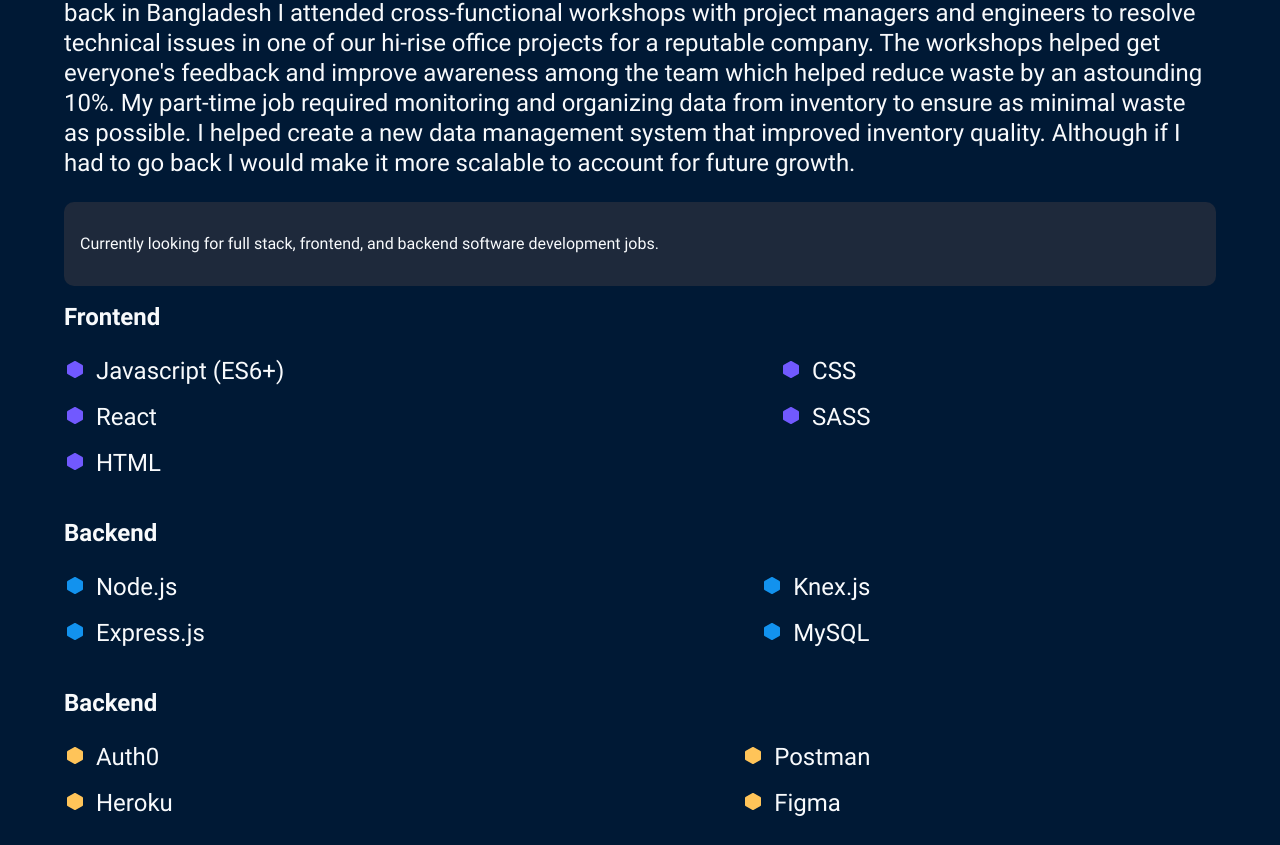
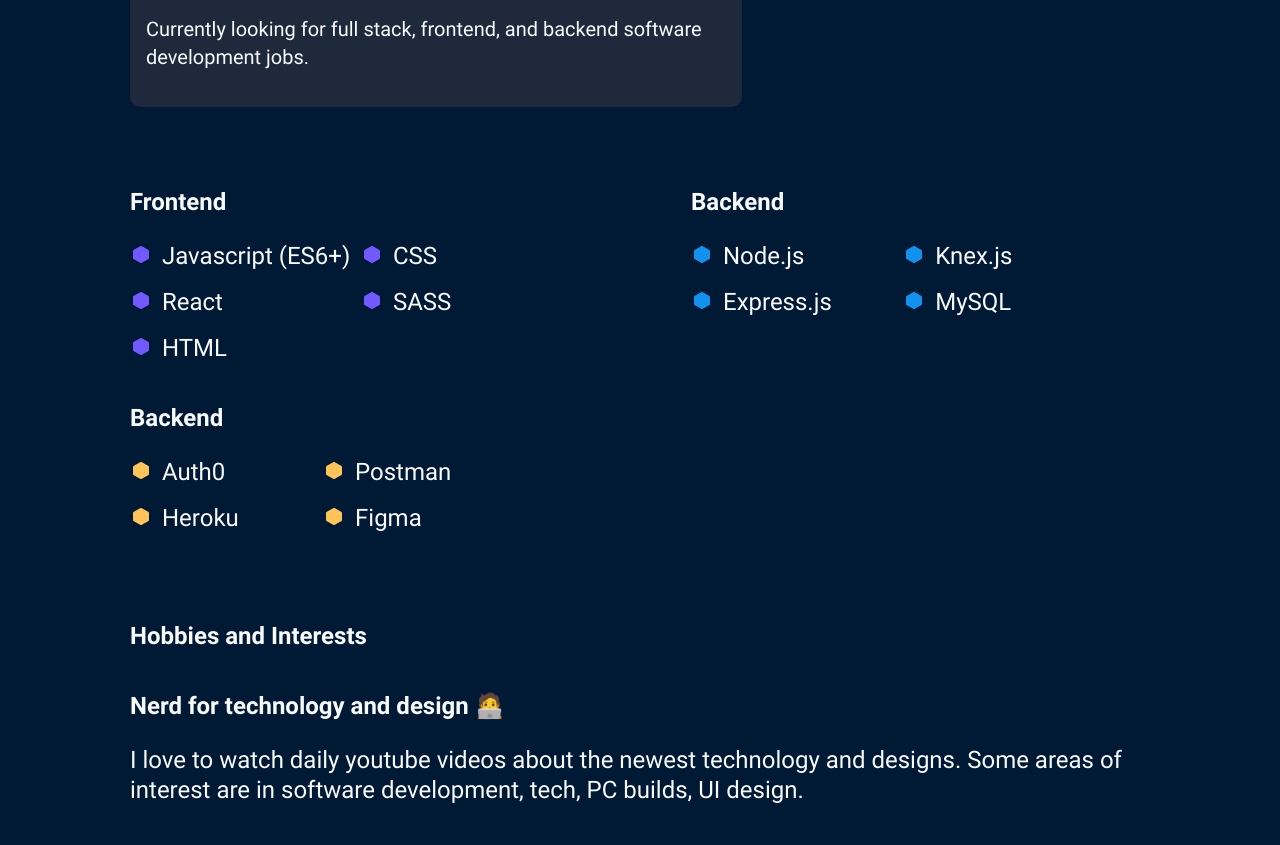
Before and after one commit to abrarfahimr/portfolio-website, a React (Create React App) app: page /about in a window 1280 px wide. Shown: the part 1194-2039 px from the top of the page. Built offline with nearby package versions, Linux system fonts and the light colour scheme.

Commit message:
finished styling desktop screen

```diff
--- a/src/App.js
+++ b/src/App.js
@@ -5,6 +5,7 @@
 import Header from './components/Header/Header';
 import Footer from './components/Footer/Footer';
 import NavBar from './components/NavBar/NavBar';
+import ScrollToTop from './components/ScrollToTop/ScrollToTop';
 import { useState } from 'react';
 import WorkPage from './pages/WorkPage/WorkPage';
 
@@ -17,6 +18,7 @@
   return (
     <div className="App">
       <BrowserRouter>
+        <ScrollToTop/>
         <Header toggleSideBar={toggleSideBar} sidebar={sidebar} />
         <NavBar toggleSideBar={toggleSideBar} sidebar={sidebar} />
         <Routes>
--- /dev/null
+++ b/src/components/ScrollToTop/ScrollToTop.js
@@ -0,0 +1,12 @@
+import { useEffect } from "react";
+import { useLocation } from "react-router-dom";
+
+export default function ScrollToTop() {
+  const { pathname } = useLocation();
+
+  useEffect(() => {
+    window.scrollTo(0, 0);
+  }, [pathname]);
+
+  return null;
+}
--- a/src/index.scss
+++ b/src/index.scss
@@ -7,10 +7,6 @@
 *::before,
 *::after{
   box-sizing: border-box;
-}
-
-html{
-  scroll-behavior: smooth;
 }
 
 body {
--- a/src/pages/AboutPage/AboutPage.js
+++ b/src/pages/AboutPage/AboutPage.js
@@ -42,8 +42,10 @@
           development jobs.
         </p>
       </div>
+
+      <div className="about__skills">
         {/* frontend list */}
-      <div className="about__frontend">
+        <div className="about__stack">
           <h2 className="about__title">Frontend</h2>
           <div className="about__listcontainer">
             <div className="about__list1">
@@ -98,7 +100,7 @@
         </div>
 
         {/* backend list */}
-      <div className="about__frontend">
+        <div className="about__stack">
           <h2 className="about__title">Backend</h2>
           <div className="about__listcontainer">
             <div className="about__list1">
@@ -145,7 +147,7 @@
         </div>
 
         {/* others */}
-      <div className="about__frontend">
+        <div className="about__stack">
           <h2 className="about__title">Backend</h2>
           <div className="about__listcontainer">
             <div className="about__list1">
@@ -190,13 +192,15 @@
             </div>
           </div>
         </div>
+      </div>
+      <div className="about__hobbiescontainer">
         <h2 className="about__title">Hobbies and Interests</h2>
         <div className="about__hobbies">
           <h3 className="about__subtitle">Nerd for technology and design 🧑‍💻</h3>
           <p className="about__paragraph">
             I love to watch daily youtube videos about the newest technology and
-          designs. Some areas of interest are in software development, tech, PC
-          builds, UI design.
+            designs. Some areas of interest are in software development, tech,
+            PC builds, UI design.
           </p>
         </div>
         <div className="about__hobbies">
@@ -204,16 +208,16 @@
           <p className="about__paragraph">
             I started painting at a young age, oil painting scenic environments
             and people in the rural areas of Bangladesh. Moved to designing
-          architectural structures and now looking to get into digital designing
-          in photoshop.
+            architectural structures and now looking to get into digital
+            designing in photoshop.
           </p>
         </div>
         <div className="about__hobbies">
           <h3 className="about__subtitle">Anime and Video Games 🎮</h3>
           <p className="about__paragraph">
             I was born in a generation in love with video gaming so this is a
-          no-brainer. But some of my favourite games are Dota 2, Monster Hunter
-          World, and the Dark Souls series. Anime is my only source of
+            no-brainer. But some of my favourite games are Dota 2, Monster
+            Hunter World, and the Dark Souls series. Anime is my only source of
             entertainment besides youtube. I rarely see any shows on Netflix
             unless it's about mythological fiction like The Witcher and Lord of
             The Rings. I am a sucker for romance-comedy series.
@@ -224,15 +228,17 @@
             “I’m going on an adventure!”~Bilbo Baggins ✈️
           </h3>
           <p className="about__paragraph">
-          I am grateful to my parents to have let me travel to so many countries
-          from the early age of 5. However, traveling alone gives me a sense of
-          peace, and would highly recommend anyone to do try it once in their
-          lifetime. My favourite cities to visit so far are London, Singapore,
-          and Thailand. My dream destination is to visit Japan for 2 weeks.
+            I am grateful to my parents to have let me travel to so many
+            countries from the early age of 5. However, traveling alone gives me
+            a sense of peace, and would highly recommend anyone to do try it
+            once in their lifetime. My favourite cities to visit so far are
+            London, Singapore, and Thailand. My dream destination is to visit
+            Japan for 2 weeks.
           </p>
+        </div>
       </div>
     </section>
   );
-}
+};
 
 export default AboutPage;
--- a/src/pages/AboutPage/AboutPage.scss
+++ b/src/pages/AboutPage/AboutPage.scss
@@ -8,6 +8,9 @@
   @include borderBottom;
   @include tablet{
     padding: 1rem 4rem;
+  }
+  @include desktop{
+    padding: 2rem 8.125rem;
   }
   &__heading{
     @include page-header;
@@ -25,6 +28,9 @@
     @include tablet{
       width: 80%;
     }
+    @include desktop{
+      width: 50%;
+    }
   }
   &__paragraph{
     @include page-body;
@@ -35,6 +41,10 @@
     width: 100%;
     background-color: $portfolio-black;
     border-radius: 0.625rem;
+    @include desktop{
+      margin: 4rem 0;
+      width: 60%;
+    }
   }
   &__title{
     @include section-header;
@@ -42,11 +52,21 @@
   }
   &__label{
     @include page-label;
+    @include desktop{
+      font-size: 1.25rem;
+      line-height: 1.75rem;
+    }
   }
   &__listcontainer{
     width: 70%;
     display: flex;
     justify-content: space-between;
+    @include tablet{
+      width: 55%;
+    }
+    @include desktop{
+      width: 70%;
+    }
   }
   &__ulist{
     list-style: none;
@@ -64,6 +84,26 @@
     @include page-body;
     font-weight: 600;
     margin: 1.5rem 0 1rem 0;
+    @include desktop{
+      margin: 2.5rem 0 1rem 0;
+    }
+  }
+  &__hobbiescontainer{
+    @include desktop{
+      margin: 4rem 0;
+    }
+  }
+  &__skills{
+    @include desktop{
+      display: flex;
+      flex-wrap: wrap;
+      justify-content: space-between;
+    }
+  }
+  &__stack{
+    @include desktop{
+      width: 45%;
+    }
   }
 
 }
```
Lines whose indentation alone changed are shown as unchanged.
